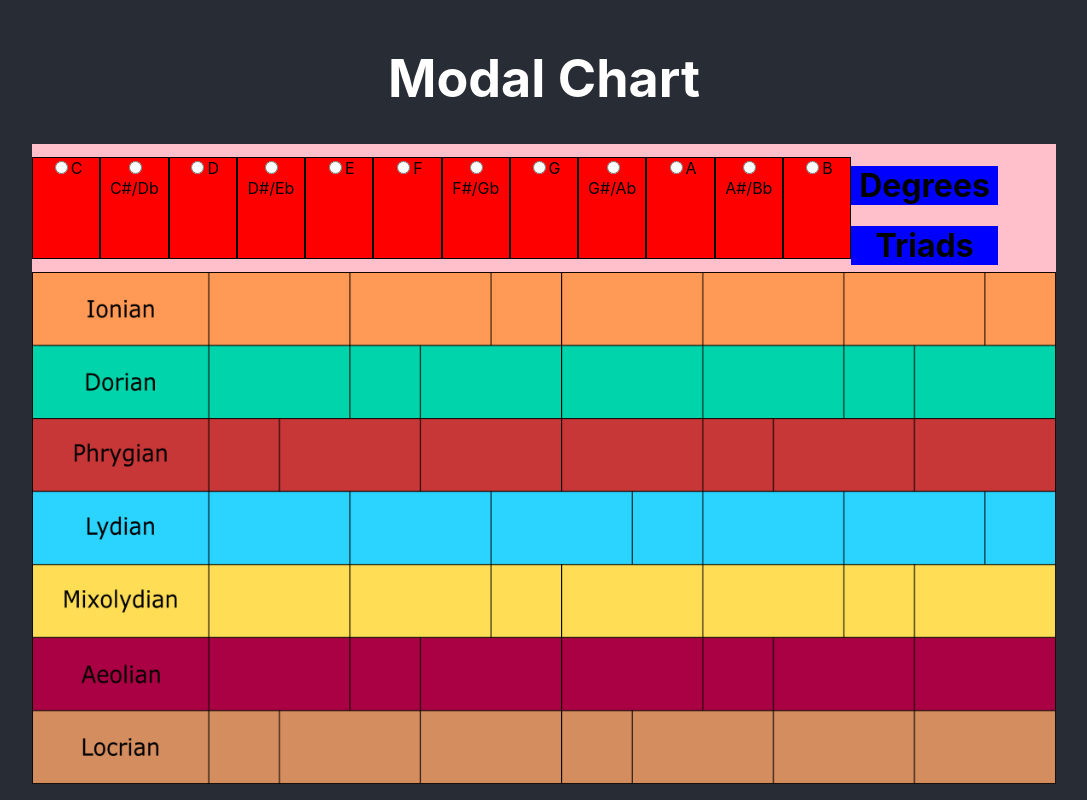
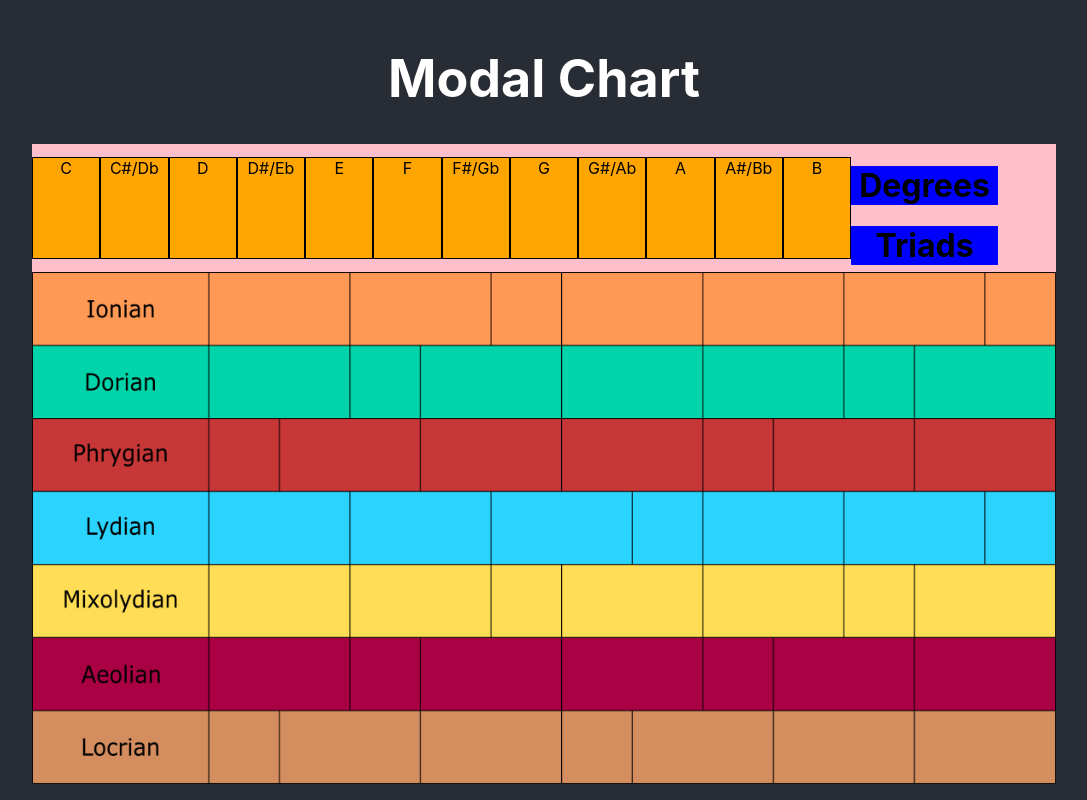
Before and after one commit to Tycholiz/modal-interchange-chart, a React (Create React App) app: page / in a window 1280 px wide. Shown: the whole page, without its empty margins (96-1183 px from the left). Built offline with nearby package versions, Linux system fonts and the light colour scheme.

Commit message:
radio buttons change entire background, actual radio buttons off screen

```diff
--- a/src/components/Key.js
+++ b/src/components/Key.js
@@ -6,7 +6,7 @@ class App extends Component {
 		return (
 			<div className="keyWrapper">
 				<input type="radio" id={this.props.keyName} name="drone" value={this.props.keyName} />
-				<label htmlFor={this.props.keyName}>{this.props.keyName}</label>
+				<label htmlFor={this.props.keyName} className="label">{this.props.keyName}</label>
 			</div>
 		);
 	}
--- a/src/styles/Key.css
+++ b/src/styles/Key.css
@@ -4,3 +4,20 @@
 	height: 100px;
 	width: 100px;
 }
+
+input {
+	position: absolute;
+  left: -1000px;
+}
+
+label.label {
+	display: inline-block;
+	background-color: orange;
+	height: 100%;
+	width: 100%;
+}
+
+input:checked + label.label {
+	background: black;
+	color: whitesmoke;
+}
```
